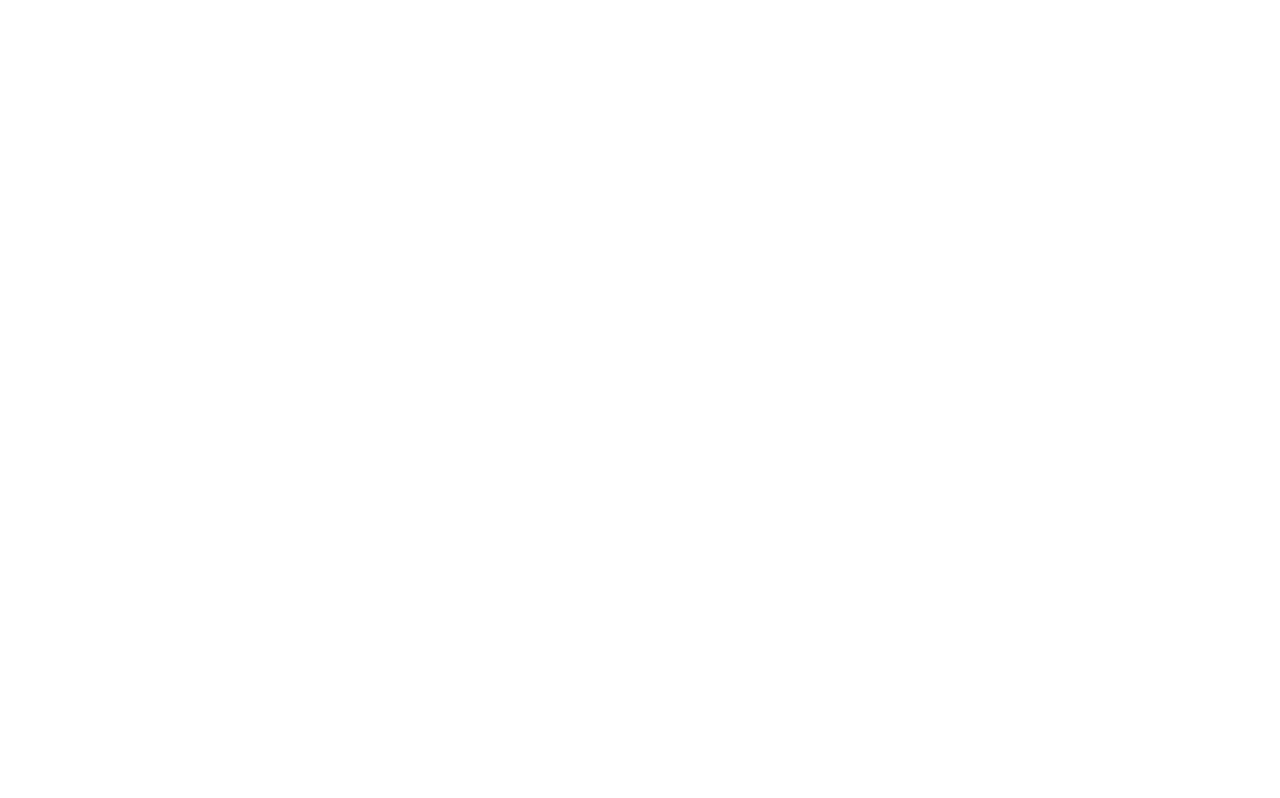
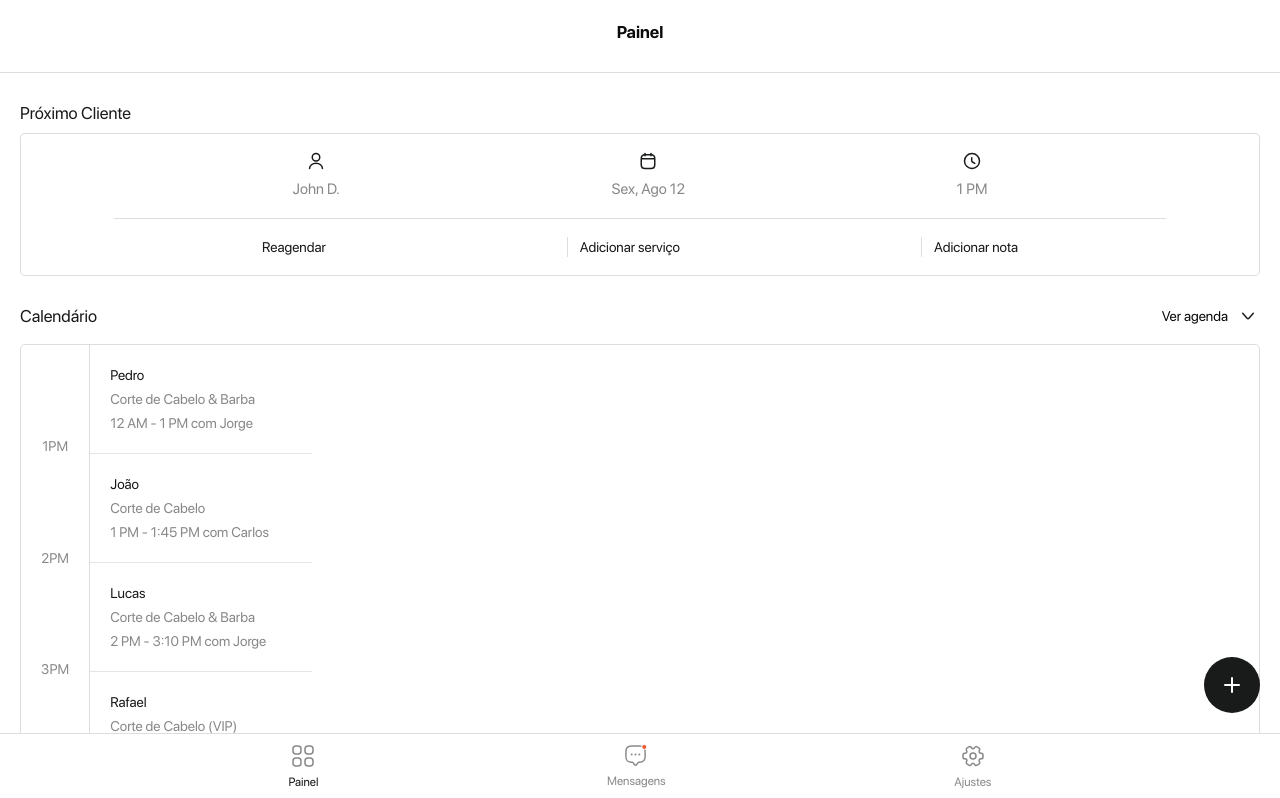
Before and after one commit to Chrystianls/Demo-Barber-App, a React (Vite) app: page /barber-schedule-dashboard in a window 1280 px wide. Before the commit this address had no page. Shown: the top 798 px of the page. Built offline with nearby package versions, Linux system fonts and the light colour scheme.

Commit message:
barberScheduleDashboard and some components created

```diff
--- a/src/App.tsx
+++ b/src/App.tsx
@@ -3,6 +3,7 @@ import Home from "./Pages/Home";
 import Login from "./Pages/Login";
 import Register from "./Pages/Register";
 import BarberDashboard from "./Pages/BarberDashboard";
+import BarberScheduleDashboard from "./Pages/BarberScheduleDashboard";
 
 function App() {
   return (
@@ -13,6 +14,10 @@ function App() {
           <Route path="/login" element={<Login />} />
           <Route path="/register" element={<Register />} />
           <Route path="/barber-dashboard" element={<BarberDashboard />} />
+          <Route
+            path="/barber-schedule-dashboard"
+            element={<BarberScheduleDashboard />}
+          />
         </Routes>
       </BrowserRouter>
     </div>
--- a/src/Pages/BarberDashboard.tsx
+++ b/src/Pages/BarberDashboard.tsx
@@ -1,75 +1,18 @@
-import user from "../assets/icons/user.svg";
-import calendarIcon from "../assets/icons/calendar.svg";
-import clock from "../assets/icons/clock.svg";
-import chevromDown from "../assets/icons/chevrom-down.svg";
-import { Calendar } from "../components/ui/calendar";
+import NextClient from "@/components/NextClient";
 import BarberNavBar from "@/components/BarberNavBar";
+import BarberCalendar from "@/components/BarberCalendar";
 
 const BarberDashboard = () => {
   return (
-    <section className="flex flex-col mb-36">
+    <section className="flex flex-col mb-40">
       <span className="font-SF-pro-bold text-[17px] mt-3 leading-10 pb-5 border-b border-[#ddd] text-center mb-5">
         Painel
       </span>
 
       <div className="px-5">
-        <span className="text-[17px] leading-10 text-dark-gray mb-2">
-          Próximo Cliente
-        </span>
+        <NextClient />
 
-        <div className="py-[18px] border border-[#ddd] rounded-[5px] mb-5">
-          <div className="flex justify-evenly pb-[18px] relative mb-[18px]">
-            <div className="flex flex-col justify-center items-center">
-              <img src={user} height={18} width={18} className="mb-2" />
-              <span className="text-[15px] text-light-gray">John D.</span>
-            </div>
-
-            <div className="flex flex-col justify-center items-center">
-              <img src={calendarIcon} height={18} width={18} className="mb-2" />
-              <span className="text-[15px] text-light-gray">Sex, Ago 12</span>
-            </div>
-
-            <div className="flex flex-col justify-center items-center">
-              <img src={clock} height={18} width={18} className="mb-2" />
-              <span className="text-[15px] text-light-gray">1 PM </span>
-            </div>
-            <span className="h-px bg-[#ddd] w-[85%] absolute bottom-0"></span>
-          </div>
-
-          <div className="flex justify-evenly items-center">
-            <span className="text-sm text-dark-gray">Reagendar</span>
-            <span className="text-sm text-dark-gray border-l border-[#ddd] pl-3">
-              Adicionar serviço
-            </span>
-            <span className="text-sm text-dark-gray border-l border-[#ddd] pl-3">
-              Adicionar nota
-            </span>
-          </div>
-        </div>
-
-        <div className="flex justify-between items-center mb-2">
-          <span className="text-[17px] text-dark-gray leading-10">
-            Calendar
-          </span>
-          <span className="flex items-center gap-2 text-sm">
-            Month <img src={chevromDown} width={24} height={24} />
-          </span>
-        </div>
-
-        <div className="flex justify-center mb-[22px]">
-          <Calendar mode="single" className="rounded-md border max-w-fit" />
-        </div>
-
-        <div className="flex items-center justify-end gap-4">
-          <div className="flex items-center justify-end gap-2">
-            <span className="block w-2 h-2 rounded-full bg-dark-gray"></span>
-            <span className="text-[10px] text-dark-gray">Data Atual</span>
-          </div>
-          <div className="flex items-center justify-end gap-2">
-            <span className="block w-2 h-2 rounded-full border border-light-gray"></span>
-            <span className="text-[10px] text-light-gray">Próximo Cliente</span>
-          </div>
-        </div>
+        <BarberCalendar />
 
         <BarberNavBar />
       </div>
--- /dev/null
+++ b/src/Pages/BarberScheduleDashboard.tsx
@@ -0,0 +1,58 @@
+import chevromDown from "../assets/icons/chevrom-down.svg";
+import BarberNavBar from "@/components/BarberNavBar";
+import NextClient from "@/components/NextClient";
+import { scheduleClients } from "../constants/index.js";
+
+const BarberScheduleDashboard = () => {
+  const time = [1, 2, 3, 4, 5, 6, 7];
+
+  return (
+    <section className="flex flex-col mb-40">
+      <span className="font-SF-pro-bold text-[17px] mt-3 leading-10 pb-5 border-b border-[#ddd] text-center mb-5">
+        Painel
+      </span>
+
+      <div className="px-5">
+        <NextClient />
+
+        <div className="flex justify-between items-center mb-2">
+          <span className="text-[17px] text-dark-gray leading-10">
+            Calendário
+          </span>
+          <span className="flex items-center gap-2 text-sm">
+            Ver agenda <img src={chevromDown} width={24} height={24} />
+          </span>
+        </div>
+
+        <div className="border border-[#ddd] flex rounded-[5px]">
+          <div className="flex flex-col justify-evenly items-center px-5 border-r border-[#ddd]">
+            {time.map((time, index) => (
+              <span
+                key={index}
+                className="text-sm text-light-gray"
+              >{`${time}PM`}</span>
+            ))}
+          </div>
+          <div>
+            {scheduleClients.map((client, index) => (
+              <div
+                key={index}
+                className="flex flex-col gap-1 p-5 border-b border[#ddd] py-5 pl-5"
+              >
+                <span className="text-sm text-dark-gray">{client.name}</span>
+                <span className="text-sm text-light-gray">
+                  {client.services}
+                </span>
+                <p className="text-sm text-light-gray">{client.description}</p>
+              </div>
+            ))}
+          </div>
+        </div>
+
+        <BarberNavBar />
+      </div>
+    </section>
+  );
+};
+
+export default BarberScheduleDashboard;
--- /dev/null
+++ b/src/components/BarberCalendar.tsx
@@ -0,0 +1,34 @@
+import chevromDown from "../assets/icons/chevrom-down.svg";
+import { Calendar } from "./ui/calendar";
+
+const BarberCalendar = () => {
+  return (
+    <div>
+      <div className="flex justify-between items-center mb-2">
+        <span className="text-[17px] text-dark-gray leading-10">
+          Calendário
+        </span>
+        <span className="flex items-center gap-2 text-sm">
+          Mês <img src={chevromDown} width={24} height={24} />
+        </span>
+      </div>
+
+      <div className="flex justify-center mb-[22px]">
+        <Calendar mode="single" className="rounded-md border max-w-fit" />
+      </div>
+
+      <div className="flex items-center justify-end gap-4">
+        <div className="flex items-center justify-end gap-2">
+          <span className="block w-2 h-2 rounded-full bg-dark-gray"></span>
+          <span className="text-[10px] text-dark-gray">Data Atual</span>
+        </div>
+        <div className="flex items-center justify-end gap-2">
+          <span className="block w-2 h-2 rounded-full border border-light-gray"></span>
+          <span className="text-[10px] text-light-gray">Próximo Cliente</span>
+        </div>
+      </div>
+    </div>
+  );
+};
+
+export default BarberCalendar;
--- /dev/null
+++ b/src/components/NextClient.tsx
@@ -0,0 +1,45 @@
+import user from "../assets/icons/user.svg";
+import calendarIcon from "../assets/icons/calendar.svg";
+import clock from "../assets/icons/clock.svg";
+
+const NextClient = () => {
+  return (
+    <div>
+      <span className="text-[17px] leading-10 text-dark-gray mb-2">
+        Próximo Cliente
+      </span>
+
+      <div className="py-[18px] border border-[#ddd] rounded-[5px] mb-5">
+        <div className="flex justify-evenly pb-[18px] relative mb-[18px]">
+          <div className="flex flex-col justify-center items-center">
+            <img src={user} height={18} width={18} className="mb-2" />
+            <span className="text-[15px] text-light-gray">John D.</span>
+          </div>
+
+          <div className="flex flex-col justify-center items-center">
+            <img src={calendarIcon} height={18} width={18} className="mb-2" />
+            <span className="text-[15px] text-light-gray">Sex, Ago 12</span>
+          </div>
+
+          <div className="flex flex-col justify-center items-center">
+            <img src={clock} height={18} width={18} className="mb-2" />
+            <span className="text-[15px] text-light-gray">1 PM</span>
+          </div>
+          <span className="h-px bg-[#ddd] w-[85%] absolute bottom-0"></span>
+        </div>
+
+        <div className="flex justify-evenly items-center">
+          <span className="text-sm text-dark-gray">Reagendar</span>
+          <span className="text-sm text-dark-gray border-l border-[#ddd] pl-3">
+            Adicionar serviço
+          </span>
+          <span className="text-sm text-dark-gray border-l border-[#ddd] pl-3">
+            Adicionar nota
+          </span>
+        </div>
+      </div>
+    </div>
+  );
+};
+
+export default NextClient;
--- /dev/null
+++ b/src/constants/index.js
@@ -0,0 +1,47 @@
+const scheduleClients = [
+  {
+    name: "Pedro",
+    services: "Corte de Cabelo & Barba",
+    description: "12 AM - 1 PM com Jorge"
+  },
+  {
+    name: "João",
+    services: "Corte de Cabelo",
+    description: "1 PM - 1:45 PM com Carlos"
+  },
+  {
+    name: "Lucas",
+    services: "Corte de Cabelo & Barba",
+    description: "2 PM - 3:10 PM com Jorge"
+  },
+  {
+    name: "Rafael",
+    services: "Corte de Cabelo (VIP)",
+    description: "3:20 PM - 4 PM com Carlos"
+  },
+  {
+    name: "Bruno",
+    services: "Corte de Cabelo & Barba (VIP)",
+    description: "4:15 PM - 5:15 PM com Jorge"
+  },
+  {
+    name: "Gustavo",
+    services: "Corte de Cabelo & Barba",
+    description: "5:20 PM - 6:20 PM com Jorge"
+  },
+  {
+    name: "Fernando",
+    services: "Corte de Cabelo (VIP)",
+    description: "6:25 PM - 7:00 PM com Carlos"
+  },
+  {
+    name: "Rodrigo",
+    services: "Corte de Cabelo & Barba (VIP)",
+    description: "7:15 PM - 8:15 PM com Jorge"
+  },
+];
+
+
+export {
+  scheduleClients
+}
```
